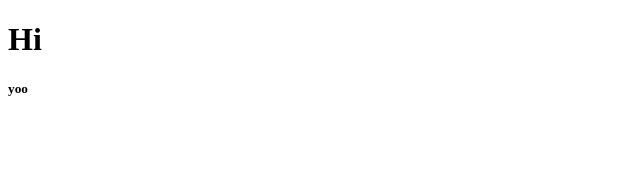
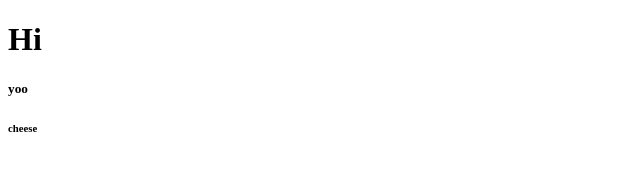
Before and after one commit to arowland900/teamtest, a plain HTML site: page index.html in a window 1280 px wide. Shown: the full height of the page, 0-640 px from the left. Drawn offline with Linux system fonts and the light colour scheme.

Commit message:
not a greeting

```diff
--- a/index.html
+++ b/index.html
@@ -9,5 +9,7 @@
 <body>
 <h1>Hi</h1>
 <h5>yoo</h5>
+
+<h6>cheese</h6>
 </body>
 </html>
```
